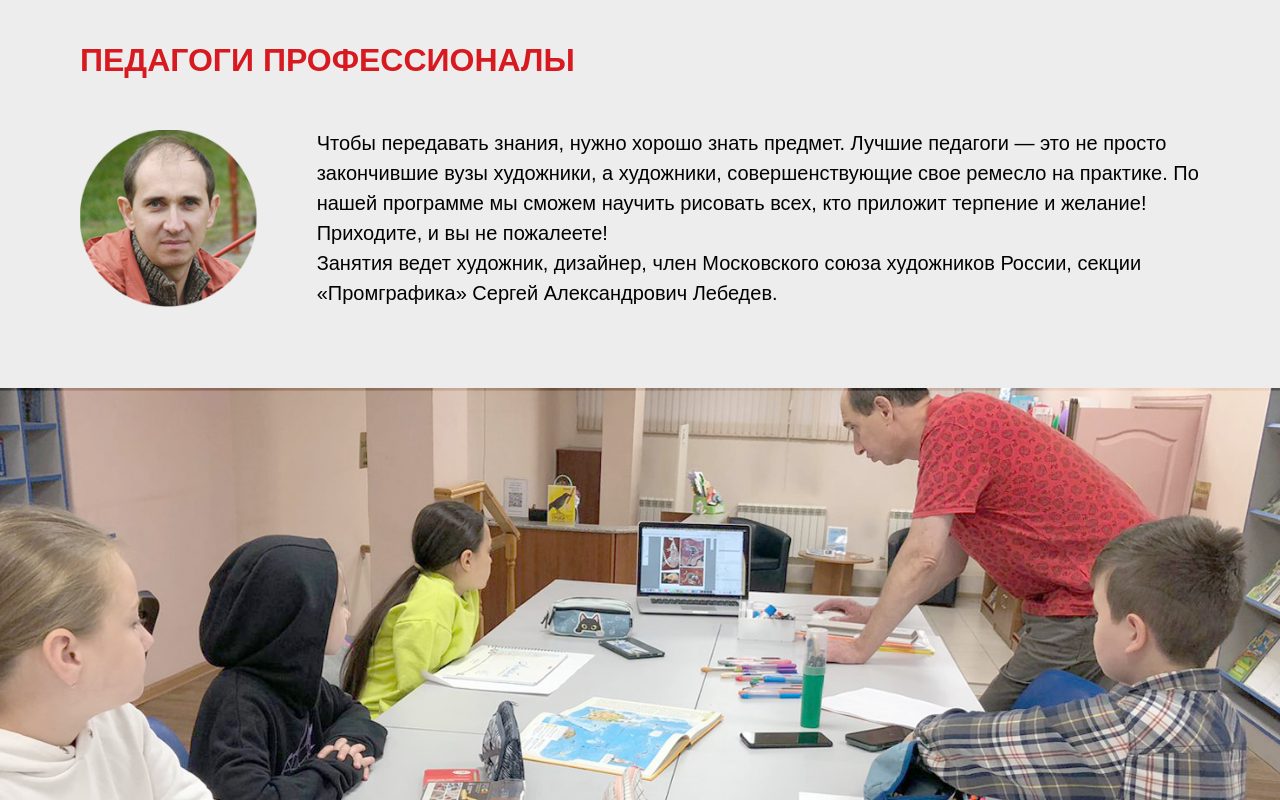
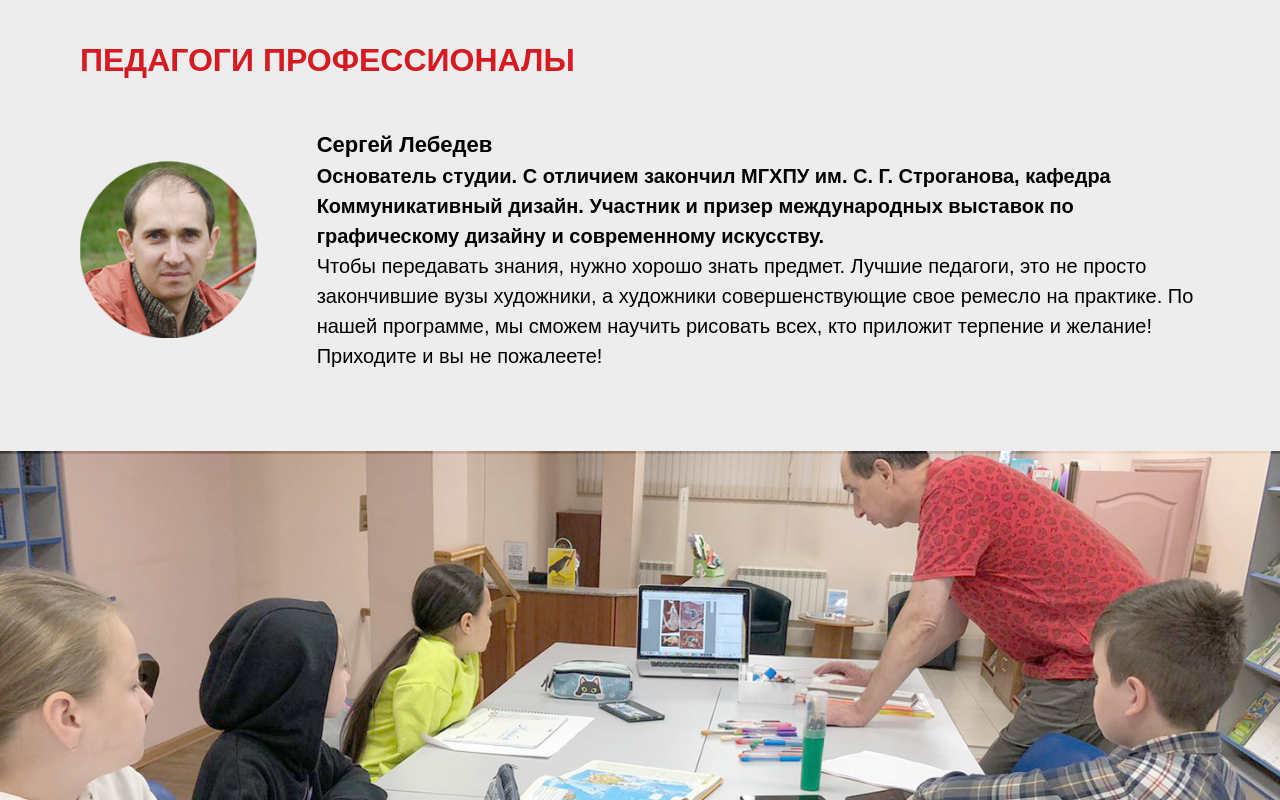
Before and after one commit to CBEPXPA333YM/art-school, a Vue app: page / in a window 1280 px wide. Shown: the part 2060-2860 px from the top of the page. Built offline with nearby package versions, Linux system fonts and the light colour scheme; no server answers.

Commit message:
Мелкие исправления перед заливом на хостинг

```diff
--- a/src/components/Contact/Contact.vue
+++ b/src/components/Contact/Contact.vue
@@ -324,7 +324,7 @@ onBeforeUnmount(() => {
 <div class="contacts__socials">
 
   <a
-    href="https://vk.ru/sverhra333um"
+    href="https://max.ru/join/7aPCcK1FllGEZFkF3d1EpHNFLQtPLowBLjuqQON-sdE"
     class="contacts__social"
     aria-label="MAX"
   >
@@ -336,7 +336,7 @@ onBeforeUnmount(() => {
 
 
   <a
-    href="https://vk.ru/sverhra333um"
+    href="https://vk.ru/id894290004"
     class="contacts__social"
     aria-label="VK"
   >
--- a/src/components/Hero/Hero.vue
+++ b/src/components/Hero/Hero.vue
@@ -36,7 +36,7 @@
 <div class="hero__socials">
 
   <a
-    href="https://vk.ru/sverhra333um"
+    href="https://max.ru/join/7aPCcK1FllGEZFkF3d1EpHNFLQtPLowBLjuqQON-sdE"
     class="hero__social"
     aria-label="MAX"
   >
@@ -48,7 +48,7 @@
 
 
   <a
-    href="https://vk.ru/sverhra333um"
+    href="https://vk.ru/id894290004"
     class="hero__social"
     aria-label="VK"
   >
--- a/src/components/MaterialsTechniques/MaterialsTechniques.vue
+++ b/src/components/MaterialsTechniques/MaterialsTechniques.vue
@@ -250,7 +250,7 @@ const rightItems = [
    ======================================== */
 
 .materials-techniques__item-text {
-  margin: 12px 0 0;
+  margin: -14px 0 0;
 
   color: #000000;
 
--- a/src/components/Teachers/Teachers.vue
+++ b/src/components/Teachers/Teachers.vue
@@ -29,20 +29,21 @@
       <!-- Текст -->
 
       <div class="teachers__description">
+        <p class="teachers__name">
+    Сергей Лебедев
+  </p>
 
-        <p>
-        Чтобы передавать знания, нужно хорошо знать предмет.
-        Лучшие педагоги — это не просто закончившие вузы художники,
-        а художники, совершенствующие свое ремесло на практике.
-        По нашей программе мы сможем научить рисовать всех,
-        кто приложит терпение и желание! Приходите, и вы не пожалеете!
-        </p>
+  <p class="teachers__education">
+    Основатель студии. С отличием закончил МГХПУ им. С. Г. Строганова, кафедра
+    Коммуникативный дизайн.
+    Участник и призер международных выставок по графическому дизайну и современному искусству.
+  </p>
 
-        <p>
-        Занятия ведет художник, дизайнер, член Московского союза
-        художников России, секции «Промграфика»
-        Сергей Александрович Лебедев.
-        </p>
+  <p>
+    Чтобы передавать знания, нужно хорошо знать предмет. Лучшие педагоги, это не просто закончившие вузы художники,
+    а художники совершенствующие свое ремесло на практике.
+    По нашей программе, мы сможем научить рисовать всех, кто приложит терпение и желание! Приходите и вы не пожалеете!
+  </p>
 
       </div>
 
@@ -76,6 +77,15 @@
   background-color: #eeedee;
 }
 
+.teachers__name {
+  font-size: 22px;
+  font-weight: 700;
+}
+
+.teachers__education {
+  font-size: 20px;
+  font-weight: 700;
+}
 
 /* ========================================
    TITLE
```
Also changed, not shown: src/assets/images/drawing-benefits/4.png.
